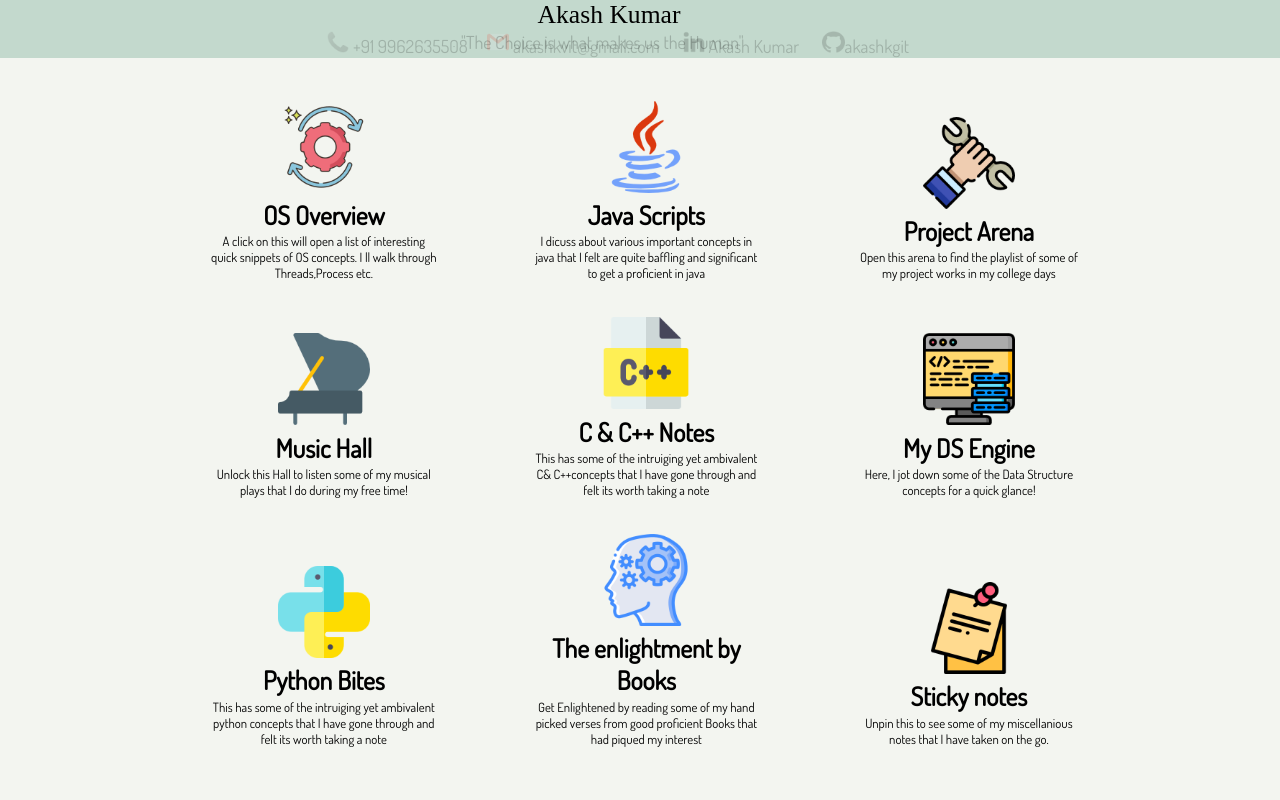
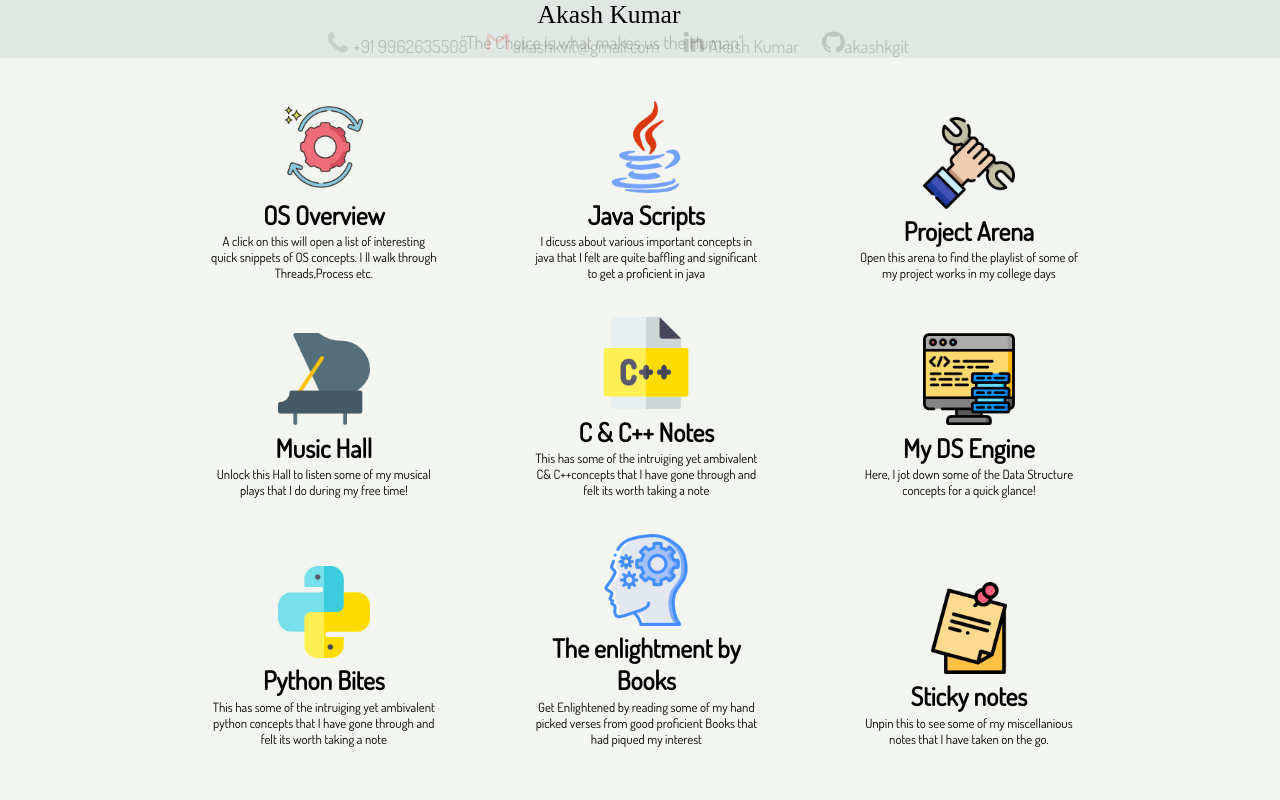
Before and after one commit to akashkgit/MyBlog, a React (Create React App) app: page / in a window 1280 px wide. Shown: the top 800 px of the page. Built offline with nearby package versions, Linux system fonts and the light colour scheme; a web font is replaced by a local one.

Commit message:
last nyt 1

```diff
--- a/src/components/Header/Header.js
+++ b/src/components/Header/Header.js
@@ -56,6 +56,7 @@ render()
 
 
 		 		</div>
+
 		 	)
 	 	);
 
--- a/src/components/Header/Header.module.css
+++ b/src/components/Header/Header.module.css
@@ -26,7 +26,7 @@ a:hover
 
 
 		color:black;
-	background-color:#c3d9cd;
+	background-color:#e1e8e3;
 
 font-family:"Reggae One";
 
```
